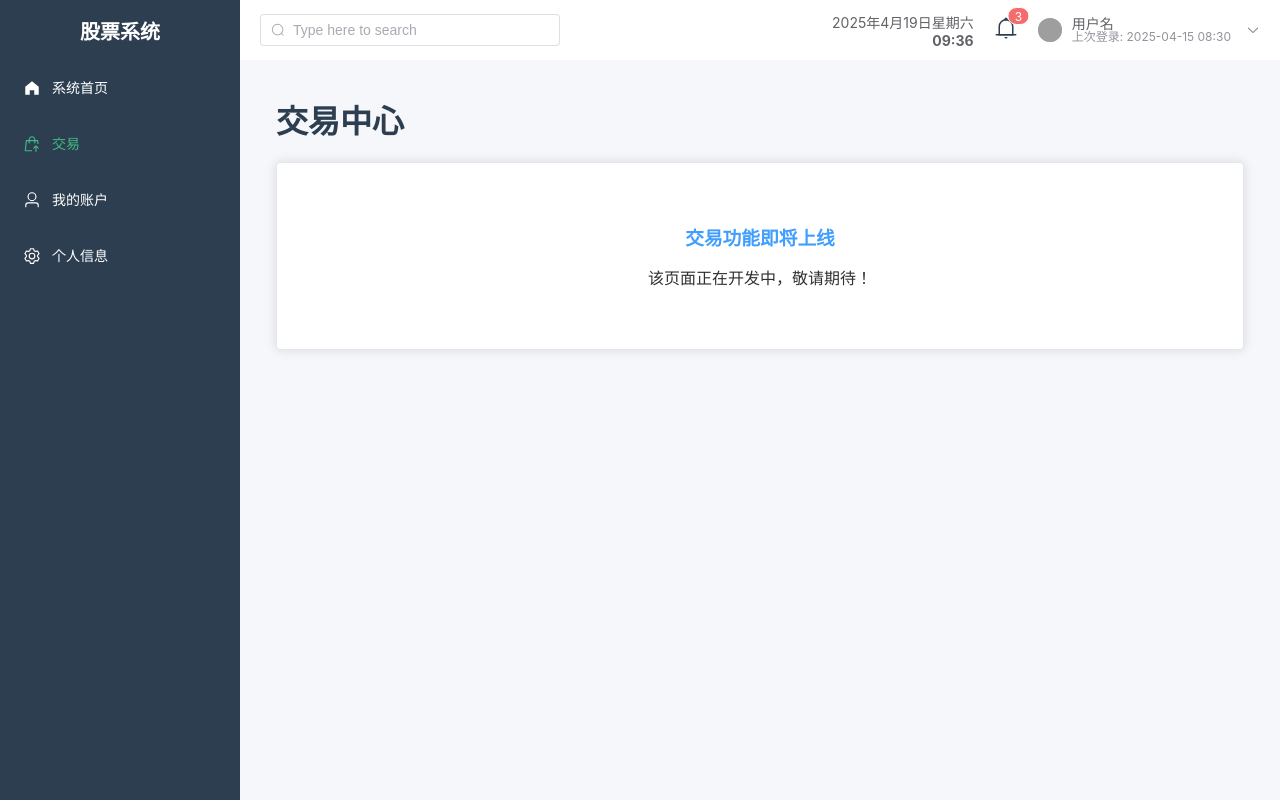
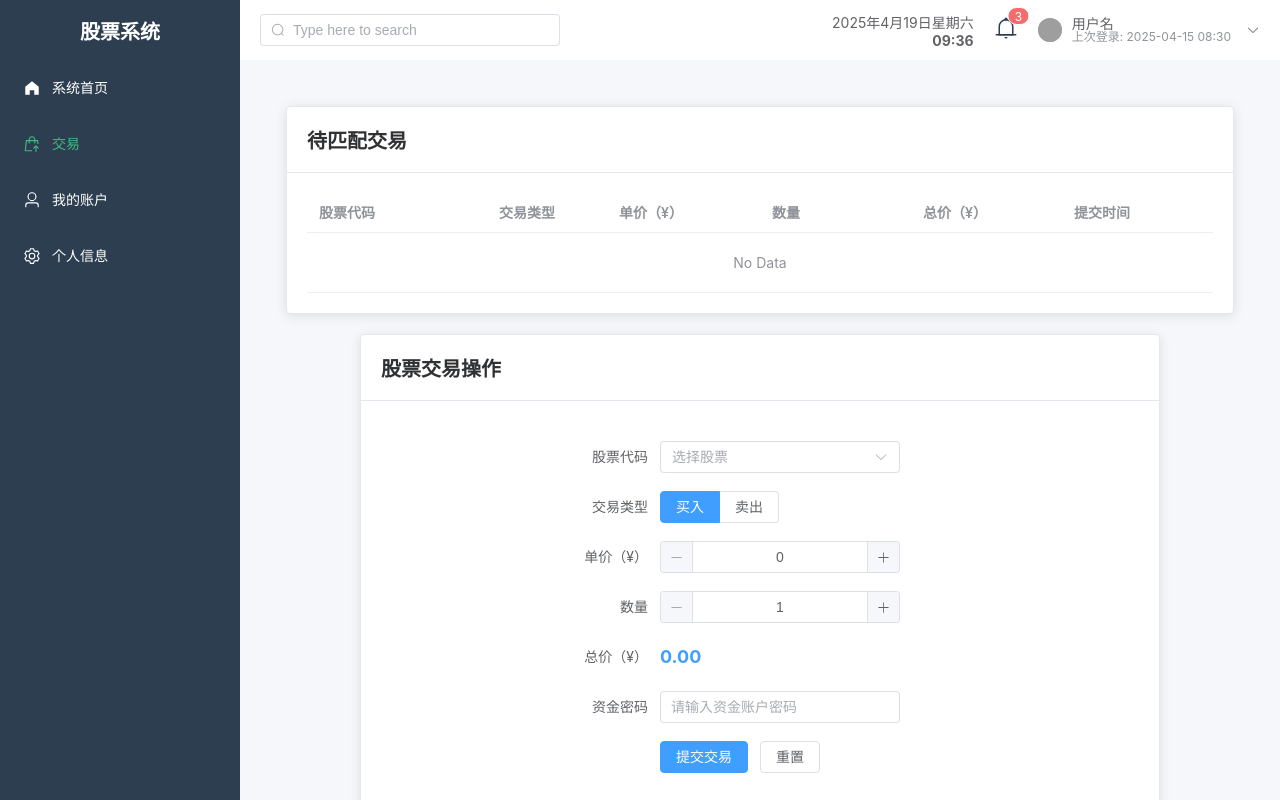
Before and after one commit to Hzeristo/stock_project, a Vue app in the folder front_end/: page /trading in a window 1280 px wide. Built offline with nearby package versions, Linux system fonts and the light colour scheme; grey boxes are pictures that could not be loaded.

Commit message:
add Profile and Trading

```diff
--- a/front_end/src/views/Profile.vue
+++ b/front_end/src/views/Profile.vue
@@ -1,32 +1,216 @@
 <template>
-  <div class="profile-page">
-    <h1>个人信息</h1>
-    <el-card class="page-content">
-      <h3>个人信息功能即将上线</h3>
-      <p>该页面正在开发中，敬请期待！</p>
-    </el-card>
+  <div class="profile-container">
+    <el-tabs v-model="activeTab" type="border-card" class="custom-tabs">
+      <!-- 个人信息面板 -->
+      <el-tab-pane label="个人信息" name="info">
+        <div class="info-section">
+          <el-descriptions
+            title="个人信息"
+            :column="1"
+            border
+            class="info-descriptions"
+          >
+            <el-descriptions-item label="用户名">
+              <el-icon class="info-icon"><User /></el-icon>
+              <span class="info-text">ABC</span>
+            </el-descriptions-item>
+
+            <el-descriptions-item label="邮箱">
+              <el-icon class="info-icon"><Message /></el-icon>
+              <span class="info-text">ABC@example.com</span>
+            </el-descriptions-item>
+
+            <el-descriptions-item label="手机号">
+              <el-icon class="info-icon"><Phone /></el-icon>
+              <span class="info-text">123-4567-8910</span>
+            </el-descriptions-item>
+          </el-descriptions>
+
+          <div class="logout-wrap">
+            <el-button type="danger" plain @click="logout" class="logout-button" size="large">
+              登出
+            </el-button>
+          </div>
+        </div>
+      </el-tab-pane>
+
+      <!-- 修改密码面板保持不变 -->
+      <el-tab-pane label="修改密码" name="password">
+        <div class="password-section">
+          <el-form :model="form" label-width="120px">
+            <el-form-item label="原密码">
+              <el-input
+                v-model="form.oldPassword"
+                :type="showOld ? 'text' : 'password'"
+                size="large"
+                autocomplete="off"
+              >
+                <template #suffix>
+                  <el-icon @click="showOld = !showOld" class="cursor-pointer">
+                    <component :is="showOld ? 'View' : 'Hide'" />
+                  </el-icon>
+                </template>
+              </el-input>
+            </el-form-item>
+
+            <el-form-item label="新密码">
+              <el-input
+                v-model="form.newPassword"
+                :type="showNew ? 'text' : 'password'"
+                size="large"
+                autocomplete="off"
+              >
+                <template #suffix>
+                  <el-icon @click="showNew = !showNew" class="cursor-pointer">
+                    <component :is="showNew ? 'View' : 'Hide'" />
+                  </el-icon>
+                </template>
+              </el-input>
+            </el-form-item>
+
+            <el-form-item label="确认密码">
+              <el-input
+                v-model="form.confirmPassword"
+                :type="showConfirm ? 'text' : 'password'"
+                size="large"
+                autocomplete="off"
+              >
+                <template #suffix>
+                  <el-icon @click="showConfirm = !showConfirm" class="cursor-pointer">
+                    <component :is="showConfirm ? 'View' : 'Hide'" />
+                  </el-icon>
+                </template>
+              </el-input>
+            </el-form-item>
+
+            <el-form-item>
+              <el-button type="primary" @click="changePassword" size="large">提交</el-button>
+            </el-form-item>
+          </el-form>
+        </div>
+      </el-tab-pane>
+    </el-tabs>
   </div>
 </template>
 
 <script>
+import { ref } from 'vue';
+import { ElMessage } from 'element-plus';
+import { View, Hide, User, Message, Phone } from '@element-plus/icons-vue';
+
 export default {
-  name: 'ProfileView'
-}
+  name: 'ProfileView',
+  components: {
+    View,
+    Hide,
+    User,
+    Message,
+    Phone
+  },
+  setup() {
+    const activeTab = ref('info');
+
+    const form = ref({
+      oldPassword: '',
+      newPassword: '',
+      confirmPassword: ''
+    });
+
+    const showOld = ref(false);
+    const showNew = ref(false);
+    const showConfirm = ref(false);
+
+    const fixedPassword = '123456'; // 设定固定原密码
+
+    const changePassword = () => {
+      if (form.value.oldPassword !== fixedPassword) {
+        ElMessage.error('原密码错误！');
+        return;
+      }
+      if (form.value.newPassword !== form.value.confirmPassword) {
+        ElMessage.error('新密码和确认密码不一致！');
+        return;
+      }
+
+      console.log('修改密码提交：', form.value);
+      ElMessage.success('密码修改成功！');
+    };
+
+    const logout = () => {
+      console.log('用户登出');
+    };
+
+    return {
+      activeTab,
+      form,
+      showOld,
+      showNew,
+      showConfirm,
+      changePassword,
+      logout
+    };
+  }
+};
 </script>
 
 <style scoped>
-.profile-page {
-  padding: 20px;
+.profile-container {
+  padding: 40px;
+  display: flex;
+  justify-content: center;
+  font-size: 18px;
+  background-color: #f5f7fa;
 }
 
-.page-content {
-  margin-top: 20px;
-  text-align: center;
-  padding: 40px;
+.custom-tabs {
+  width: 700px;
+  font-size: 18px;
+  background-color: white;
+  box-shadow: 0 2px 12px rgba(0, 0, 0, 0.05);
+  border-radius: 8px;
 }
 
-h3 {
-  margin-bottom: 15px;
+.el-tabs__item {
+  font-size: 18px !important;
+  padding: 16px 30px !important;
+}
+
+.info-section {
+  padding: 30px 20px;
+}
+
+.info-descriptions {
+  font-size: 16px;
+  margin-bottom: 40px;
+}
+
+.info-icon {
+  margin-right: 8px;
+  vertical-align: middle;
   color: #409EFF;
 }
+
+.info-text {
+  vertical-align: middle;
+}
+
+.logout-wrap {
+  text-align: center;
+}
+
+.logout-button {
+  font-size: 16px;
+  padding: 10px 30px;
+}
+
+.password-section {
+  max-width: 450px;
+  margin: 0 auto;
+  padding-top: 40px;
+  font-size: 16px;
+}
+
+.cursor-pointer {
+  cursor: pointer;
+}
 </style>
--- a/front_end/src/views/Trading.vue
+++ b/front_end/src/views/Trading.vue
@@ -1,32 +1,207 @@
 <template>
-  <div class="trading-page">
-    <h1>交易中心</h1>
-    <el-card class="page-content">
-      <h3>交易功能即将上线</h3>
-      <p>该页面正在开发中，敬请期待！</p>
+  <div class="trading-container">
+    <!-- 待匹配交易表格展示 -->
+    <el-card class="pending-trade-card">
+      <template #header>
+        <div class="card-header">
+          <span>待匹配交易</span>
+        </div>
+      </template>
+      <el-table :data="pendingTrades" stripe style="width: 100%">
+        <el-table-column prop="stockCode" label="股票代码" width="180" />
+        <el-table-column prop="type" label="交易类型" width="120" />
+        <el-table-column prop="price" label="单价（¥）" />
+        <el-table-column prop="quantity" label="数量" />
+        <el-table-column prop="totalPrice" label="总价（¥）" />
+        <el-table-column prop="time" label="提交时间" />
+      </el-table>
+    </el-card>
+
+    <!-- 交易操作表单 -->
+    <el-card class="trading-card">
+      <template #header>
+        <div class="card-header">
+          <span>股票交易操作</span>
+        </div>
+      </template>
+
+      <el-form :model="tradeForm" label-width="100px" class="trading-form">
+        <el-form-item label="股票代码">
+          <el-select v-model="tradeForm.stockCode" placeholder="选择股票" style="width: 240px">
+            <el-option
+              v-for="stock in availableStocks"
+              :key="stock.code"
+              :label="`${stock.name}（${stock.code}）`"
+              :value="stock.code"
+            />
+          </el-select>
+        </el-form-item>
+
+        <el-form-item label="交易类型">
+          <el-radio-group v-model="tradeForm.type">
+            <el-radio-button label="买入" />
+            <el-radio-button label="卖出" />
+          </el-radio-group>
+        </el-form-item>
+
+        <el-form-item label="单价（¥）">
+          <el-input-number v-model="tradeForm.price" :min="0" :step="0.01" style="width: 240px" />
+        </el-form-item>
+
+        <el-form-item label="数量">
+          <el-input-number v-model="tradeForm.quantity" :min="1" style="width: 240px" />
+        </el-form-item>
+
+        <el-form-item label="总价（¥）">
+          <div class="total-price">{{ totalPrice }}</div>
+        </el-form-item>
+
+        <el-form-item label="资金密码">
+          <el-input
+            v-model="tradeForm.password"
+            type="password"
+            show-password
+            placeholder="请输入资金账户密码"
+            style="width: 240px"
+          />
+        </el-form-item>
+
+        <el-form-item>
+          <el-button type="primary" @click="submitTrade">提交交易</el-button>
+          <el-button @click="resetForm">重置</el-button>
+        </el-form-item>
+      </el-form>
     </el-card>
   </div>
 </template>
 
 <script>
+import { ref, computed } from 'vue'
+import { ElMessage } from 'element-plus'
+
 export default {
-  name: 'TradingView'
+  name: 'TradingView',
+  setup() {
+    const tradeForm = ref({
+      stockCode: '',
+      type: '买入',
+      price: 0,
+      quantity: 0,
+      password: ''
+    })
+
+    const availableStocks = ref([
+      { name: '阿里巴巴', code: '9988.HK' },
+      { name: '腾讯控股', code: '0700.HK' },
+      { name: '贵州茅台', code: '600519.SH' },
+      { name: '中国平安', code: '601318.SH' }
+    ])
+
+    const pendingTrades = ref([]) // 待匹配交易记录
+
+    const totalPrice = computed(() => {
+      const p = Number(tradeForm.value.price)
+      const q = Number(tradeForm.value.quantity)
+      return isNaN(p * q) ? '0.00' : (p * q).toFixed(2)
+    })
+
+    const submitTrade = () => {
+      const { stockCode, price, quantity, password } = tradeForm.value
+      if (!stockCode || !price || !quantity || !password) {
+        ElMessage.warning('请填写完整交易信息')
+        return
+      }
+      if (password !== '123456') {
+        ElMessage.error('资金账户密码错误')
+        return
+      }
+
+      // 更新待匹配交易记录
+      const pendingTransaction = {
+        stockCode,
+        type: tradeForm.value.type,
+        price: price.toFixed(2),
+        quantity,
+        totalPrice: totalPrice.value,
+        time: new Date().toLocaleString()
+      }
+      pendingTrades.value.unshift(pendingTransaction)
+
+      ElMessage.success('成功提交订单')
+
+      // 清空表单数据
+      resetForm()
+    }
+
+    const resetForm = () => {
+      tradeForm.value = {
+        stockCode: '',
+        type: '买入',
+        price: 0,
+        quantity: 0,
+        password: ''
+      }
+    }
+
+    return {
+      tradeForm,
+      availableStocks,
+      pendingTrades,
+      totalPrice,
+      submitTrade,
+      resetForm
+    }
+  }
 }
 </script>
 
 <style scoped>
-.trading-page {
-  padding: 20px;
+.trading-container {
+  padding: 30px;
 }
 
-.page-content {
-  margin-top: 20px;
-  text-align: center;
-  padding: 40px;
+.trading-card {
+  max-width: 800px;
+  margin: 20px auto;
+  box-shadow: 0 2px 12px rgba(0, 0, 0, 0.1);
 }
 
-h3 {
-  margin-bottom: 15px;
-  color: #409EFF;
+.pending-trade-card {
+  margin-bottom: 40px;
+  max-width: 1200px; /* 增加待匹配交易表格的宽度 */
+  margin: 0 auto;
+  box-shadow: 0 2px 12px rgba(0, 0, 0, 0.1);
+}
+
+.card-header {
+  font-size: 20px;
+  font-weight: bold;
+}
+
+.trading-form {
+  padding: 20px;
+
+  /* 表单整体纵向布局 + 居中 */
+  display: flex;
+  flex-direction: column;
+  align-items: center;
+}
+
+.total-price {
+  font-size: 18px;
+  font-weight: bold;
+  color: #409eff;
+  line-height: 32px;
+}
+
+.el-table .cell {
+  font-size: 14px;
+}
+
+
+.el-form-item {
+  width: 100%;
+  max-width: 400px; /* 控制每项的宽度 */
+  justify-content: center;
 }
 </style>
```
